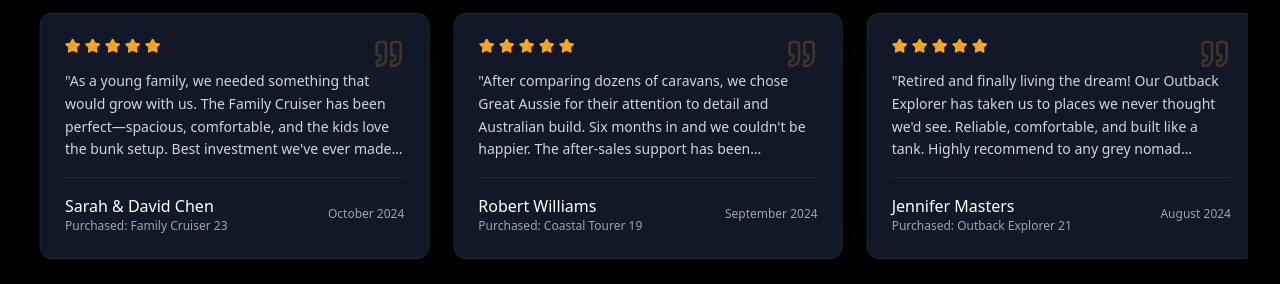
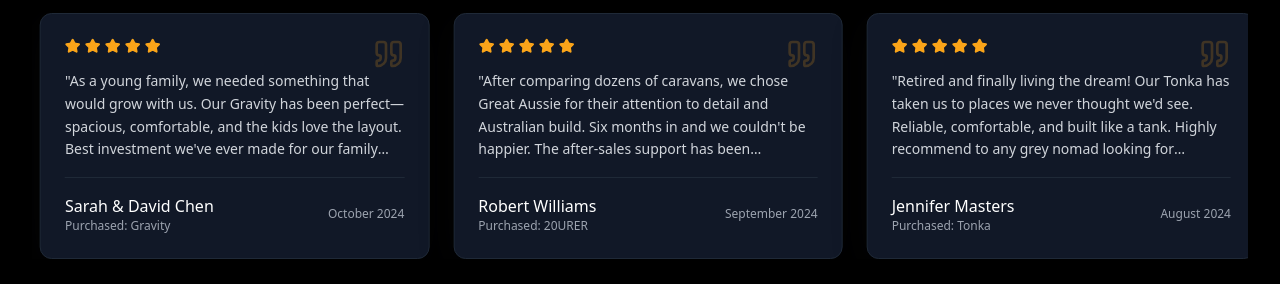
Before and after one commit to ahazfernando/greataussiecaravansap, a Next.js app: page / in a window 1280 px wide. Shown: the part 3180-3464 px from the top of the page. Built offline with nearby package versions, Linux system fonts and the light colour scheme; no server answers; the database is empty.

Commit message:
Home Hero section

```diff
--- a/src/app/caravans/[id]/page.tsx
+++ b/src/app/caravans/[id]/page.tsx
@@ -2206,7 +2206,7 @@ export default function ModelDetail() {
               <Image
                 src={
                   activeTab === "chassis"
-                    ? "/caravninfo/chasis.jpg"
+                    ? "/aboutus/PC-IMAGE-105.JPG"
                     : activeTab === "build"
                       ? "/caravaninterior/EDITED-08080.jpg"
                       : "/aboutus/AssetImageD1.png"
--- a/src/components/home/ReviewsSection.tsx
+++ b/src/components/home/ReviewsSection.tsx
@@ -11,32 +11,36 @@ const reviews = [
     name: "Michael Thompson",
     rating: 5,
     date: "November 2024",
-    content: "Absolutely thrilled with our Outback Explorer! We've taken it across the Nullarbor and through the Kimberley—handles everything we throw at it. The build quality is exceptional and the team at Great Aussie made the whole process seamless.",
-    caravan: "Outback Explorer 21",
+    content:
+      "Absolutely thrilled with our Xplora! We've taken it across the Nullarbor and through the Kimberley—handles everything we throw at it. The build quality is exceptional and the team at Great Aussie made the whole process seamless.",
+    caravan: "Xplora",
   },
   {
     id: "2",
     name: "Sarah & David Chen",
     rating: 5,
     date: "October 2024",
-    content: "As a young family, we needed something that would grow with us. The Family Cruiser has been perfect—spacious, comfortable, and the kids love the bunk setup. Best investment we've ever made for our family adventures.",
-    caravan: "Family Cruiser 23",
+    content:
+      "As a young family, we needed something that would grow with us. Our Gravity has been perfect—spacious, comfortable, and the kids love the layout. Best investment we've ever made for our family adventures.",
+    caravan: "Gravity",
   },
   {
     id: "3",
     name: "Robert Williams",
     rating: 5,
     date: "September 2024",
-    content: "After comparing dozens of caravans, we chose Great Aussie for their attention to detail and Australian build. Six months in and we couldn't be happier. The after-sales support has been outstanding too.",
-    caravan: "Coastal Tourer 19",
+    content:
+      "After comparing dozens of caravans, we chose Great Aussie for their attention to detail and Australian build. Six months in and we couldn't be happier. The after-sales support has been outstanding too.",
+    caravan: "20URER",
   },
   {
     id: "4",
     name: "Jennifer Masters",
     rating: 5,
     date: "August 2024",
-    content: "Retired and finally living the dream! Our Outback Explorer has taken us to places we never thought we'd see. Reliable, comfortable, and built like a tank. Highly recommend to any grey nomad looking for quality.",
-    caravan: "Outback Explorer 21",
+    content:
+      "Retired and finally living the dream! Our Tonka has taken us to places we never thought we'd see. Reliable, comfortable, and built like a tank. Highly recommend to any grey nomad looking for quality.",
+    caravan: "Tonka",
   },
 ];
 
```
